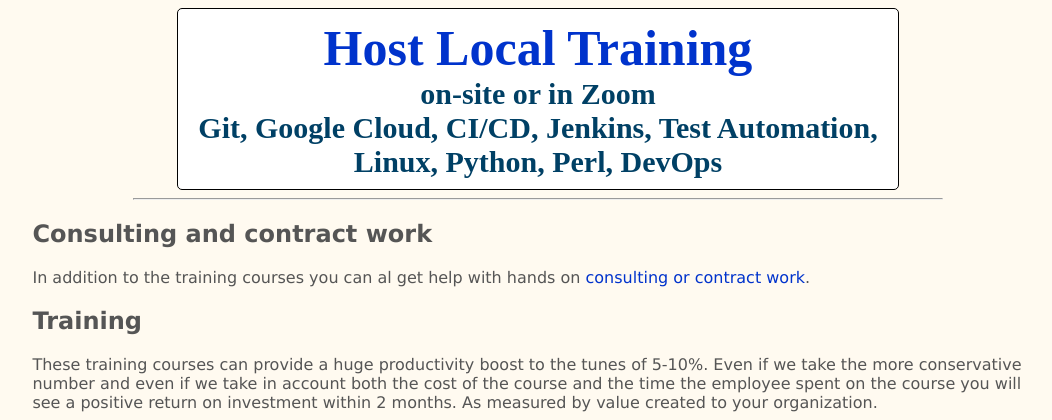
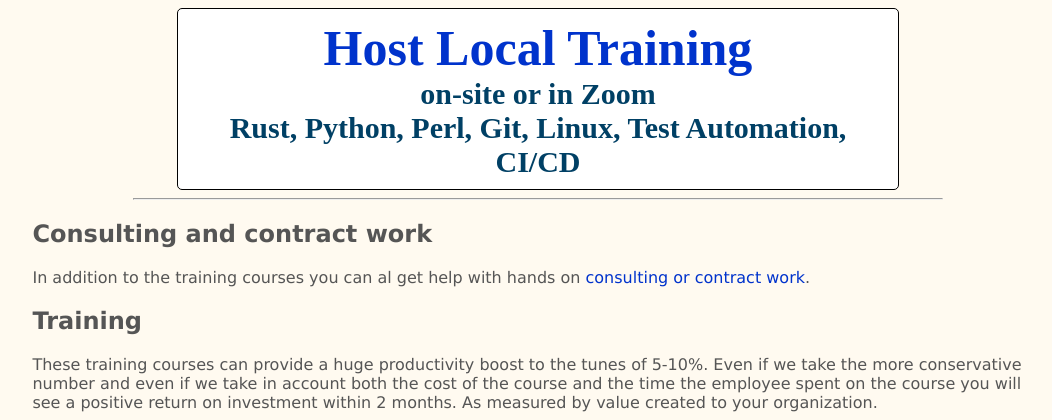
Before and after one commit to szabgab/hostlocal.com, a Flask app: page / in a window 1280 px wide. Shown: the top 420 px of the page, without its empty margins (102-1154 px from the left). Run offline with Flask 2, Linux system fonts and the light colour scheme.

Commit message:
add Rust to the header

```diff
--- a/templates/incl/header.html
+++ b/templates/incl/header.html
@@ -29,7 +29,7 @@
      <div class="banner-text">
        on-site or in Zoom
        <br>
-       Git, Google Cloud, CI/CD, Jenkins, Test Automation, Linux, Python, Perl, DevOps
+       Rust, Python, Perl, Git, Linux, Test Automation, CI/CD
      </div>
   </div>
   <hr>
```
